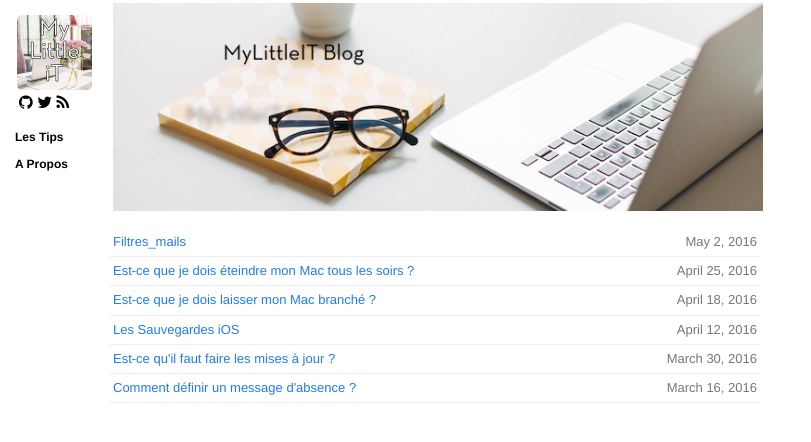
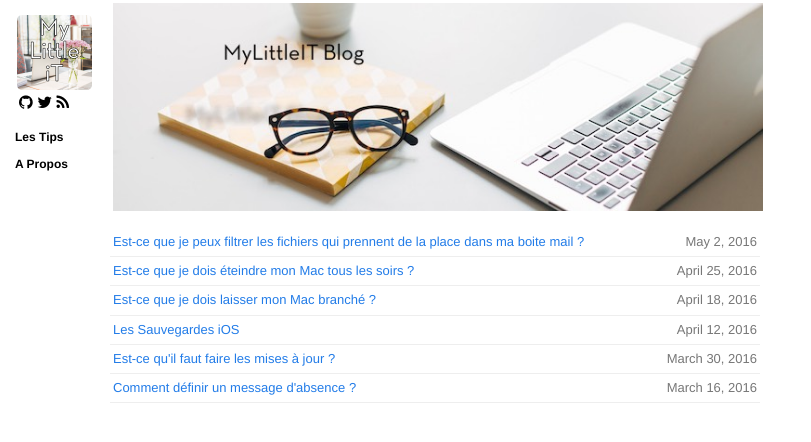
Before and after one commit to holman/left, a Jekyll site: the page built from index.html, in a window 1280 px wide. Shown: the top 442 px of the page, without its empty margins (0-811 px from the left). Built offline with Jekyll 4.4.1, drawn with Linux system fonts in a browser that asks for light colours; nearby versions of some CDN libraries.

Commit message:
Update 2016-05-02-filtres_mails.markdown

```diff
--- a/_posts/2016-05-02-filtres_mails.markdown
+++ b/_posts/2016-05-02-filtres_mails.markdown
@@ -1,9 +1,15 @@
+---
+layout: post
+title: Est-ce que je peux filtrer les fichiers qui prennent de la place dans ma boite mail ?
+category: posts
+---
+
 Bonjour !
 
 Aujourd’hui une petite astuce très utile pour faire de la place dans votre boite mail (gmail).
 
 
-En entrant les mots clés (en gras dans la liste) vous allez pouvoir :
+En entrant les mots clés (en gras dans la liste) dans le champs de recherche, vous allez pouvoir :
 
 Afficher tous les mails supérieur à 10Mo (avec PJ) depuis le 01/01/2008 jusqu'au 01/04/2016 (vous pouvez changer la date à votre convenance) : **has:attachment larger:10M after:2008/1/1 before:2016/4/1**
 
```
Also changed, not shown: other parts of _posts/2016-05-02-filtres_mails.markdown (+1 -1 lines).
